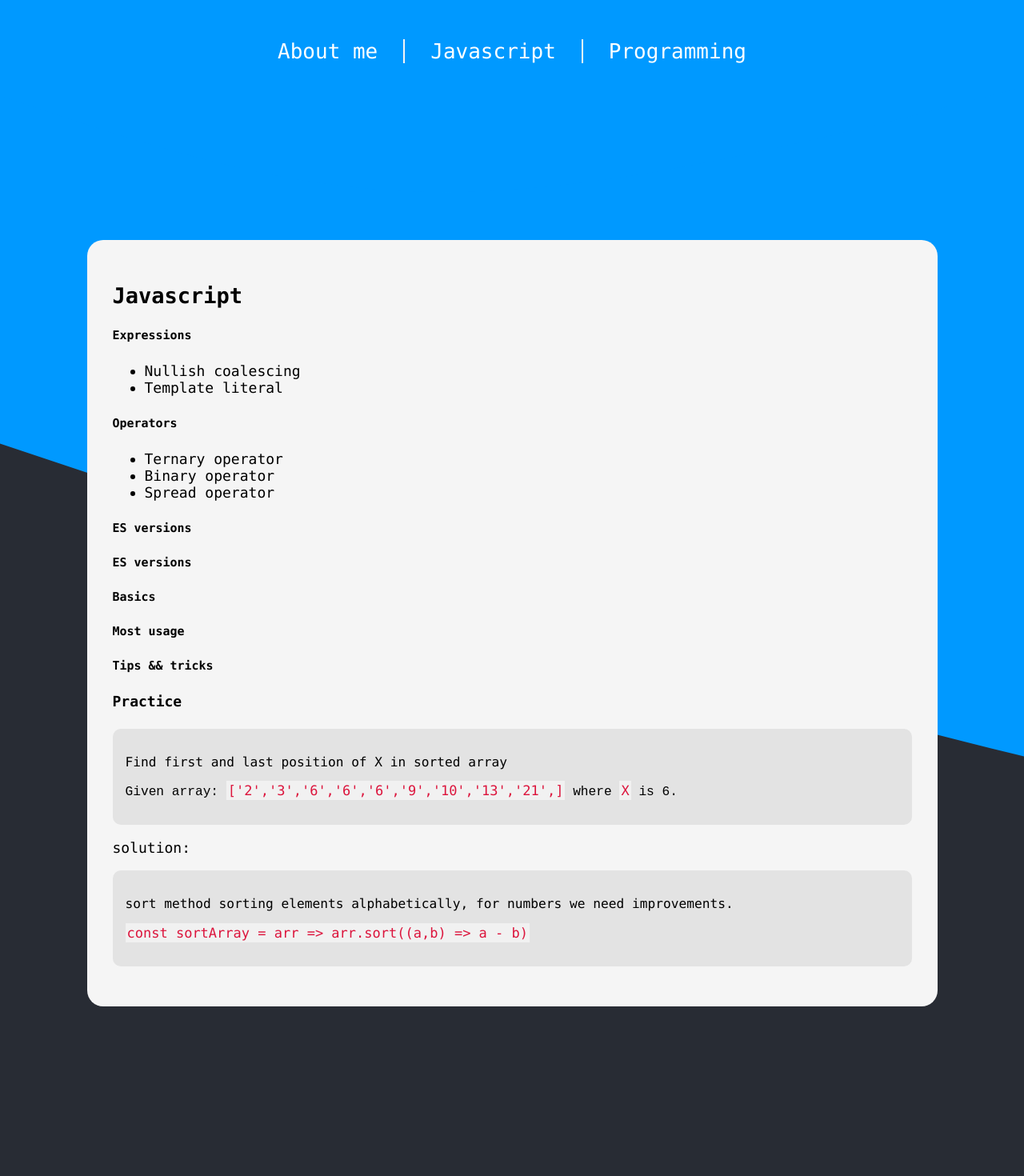
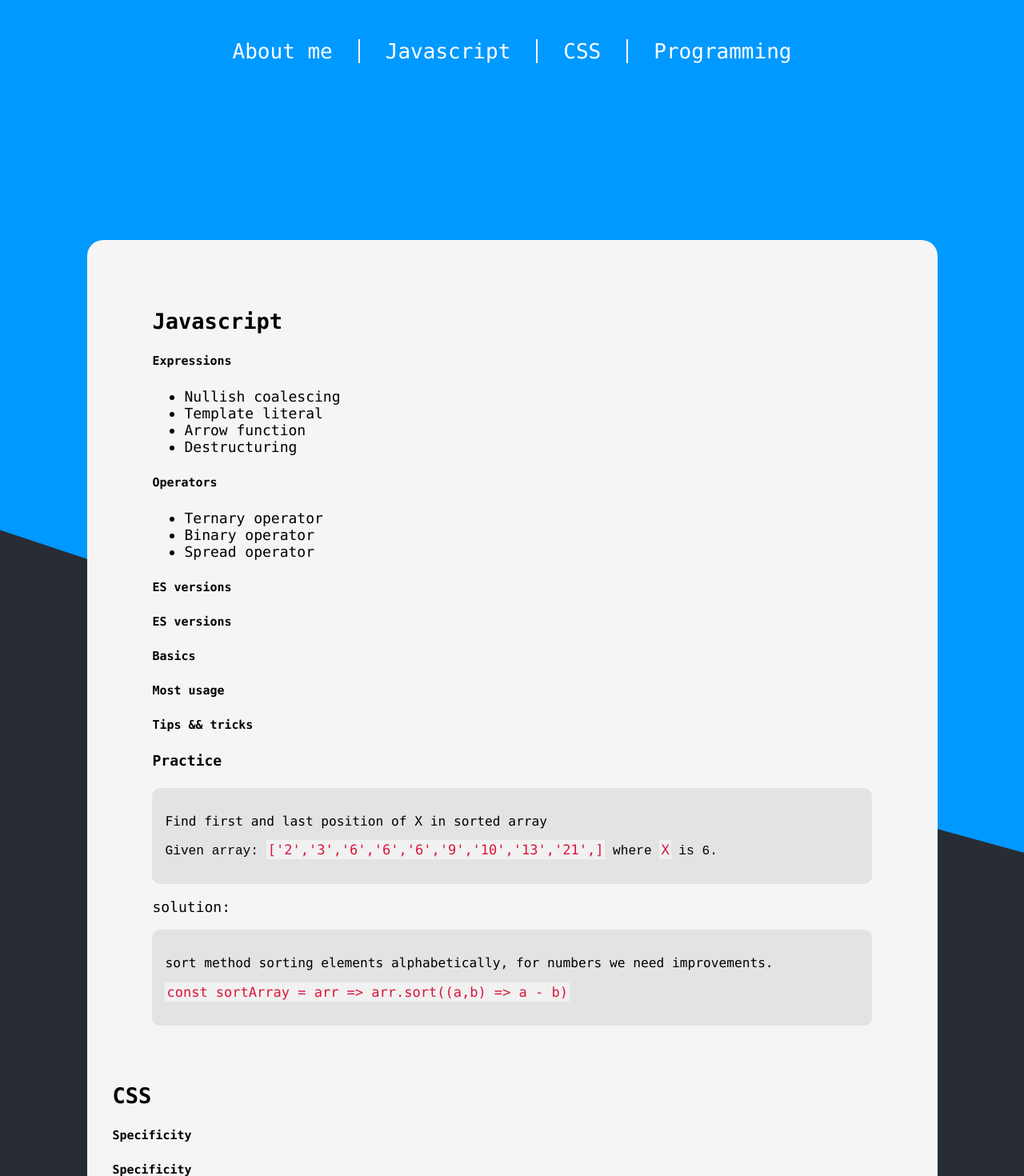
Before and after one commit to MartinPucan/blog, a React (Vite) app: page / in a window 1280 px wide. Shown: the top 1470 px of the page at 80% size. Before the commit the page ends 1386 px from the top, so only its background shows below. Built offline with nearby package versions, Linux system fonts and the light colour scheme.

Commit message:
added css section

```diff
--- a/src/App.jsx
+++ b/src/App.jsx
@@ -2,7 +2,6 @@ import React from 'react'
 import Header from "./components/Header";
 import Footer from "./components/Footer";
 import Main from "./components/Main";
-import Javascript from "./components/Javascript";
 import './App.scss'
 
 function App() {
@@ -10,7 +9,6 @@ function App() {
     <section className="container">
       <Header />
       <Main />
-      <Javascript />
       <Footer />
     </section>
   )
--- /dev/null
+++ b/src/components/CSS.jsx
@@ -0,0 +1,13 @@
+import React from 'react'
+
+function CSS() {
+    return (
+        <section id="css">
+            <h2>CSS</h2>
+            <h5>Specificity</h5>
+            <h5>Specificity</h5>
+        </section>
+    )
+}
+
+export default CSS
--- a/src/components/Header.jsx
+++ b/src/components/Header.jsx
@@ -11,6 +11,9 @@ function Header() {
                 <a href="#javascript">Javascript</a>
             </div>
             <div className="nav-item">
+              <a href="#css">CSS</a>
+            </div>
+            <div className="nav-item">
                 <a href="#programming">Programming</a>
             </div>
         </nav>
--- a/src/components/Javascript.jsx
+++ b/src/components/Javascript.jsx
@@ -14,6 +14,8 @@ function Javascript() {
             <ul>
                 <li>Nullish coalescing</li>
                 <li>Template literal</li>
+                <li>Arrow function</li>
+                <li>Destructuring</li>
             </ul>
             <h5>Operators</h5>
             <ul>
--- a/src/components/Main.jsx
+++ b/src/components/Main.jsx
@@ -1,8 +1,13 @@
 import React from 'react'
+import Javascript from "./Javascript";
+import CSS from "./CSS";
 
 function Main() {
   return (
-    <main></main>
+    <main className="wrapper">
+      <Javascript />
+      <CSS />
+    </main>
   )
 }
 
```
